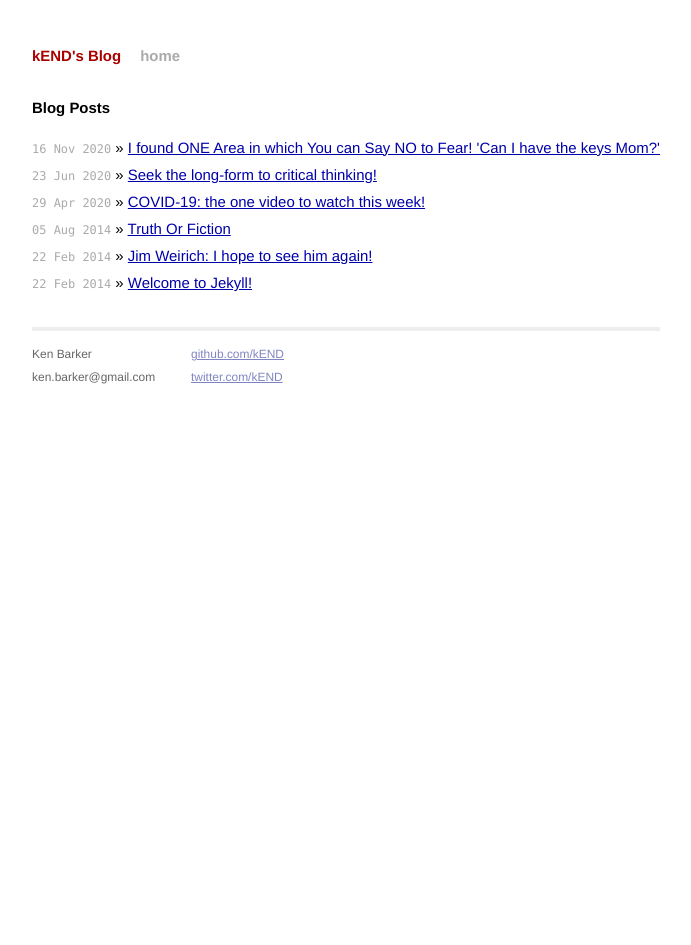
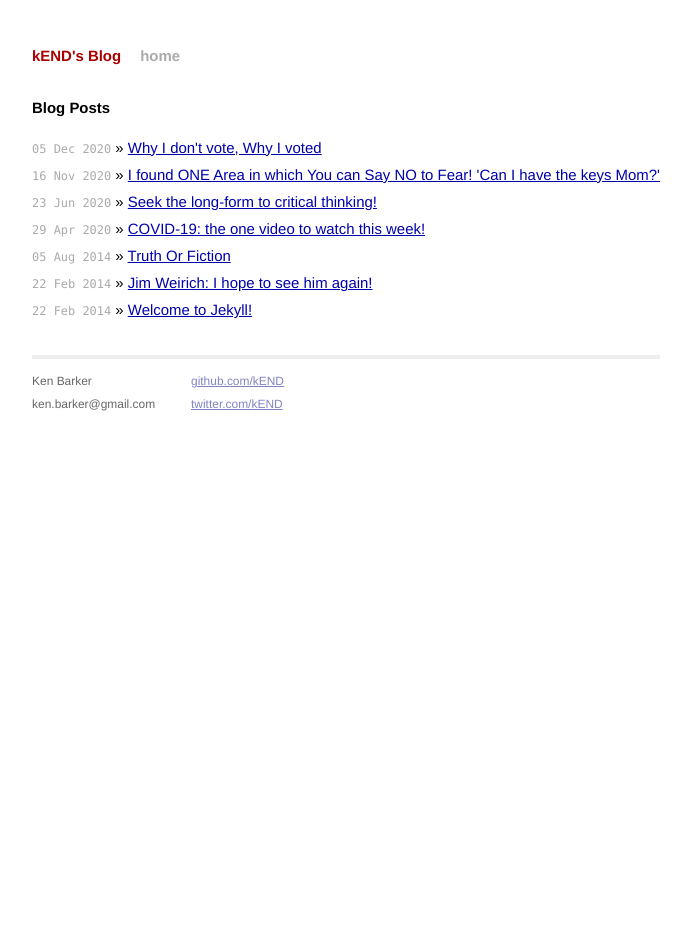
Before and after one commit to kEND/kEND.github.io, a Jekyll site: the page built from index.html, in a window 1280 px wide. Shown: the whole page, without its empty margins (294-985 px from the left). Built offline with Jekyll 4.4.1, drawn with Linux system fonts in a browser that asks for light colours.

Commit message:
Publish why I voted

```diff
--- a/_drafts/why-i-dont-vote-and-why-i-voted.md
+++ b/_posts/2020-12-05-why-i-dont-vote-and-why-i-voted.md
@@ -2,6 +2,7 @@
 layout: post
 title: Why I don't vote, Why I voted
 categories: thinking voting
+date:   2020-12-05 11:45:00 -0400
 ---
 
 ## On why I don't vote in national elections...
```
